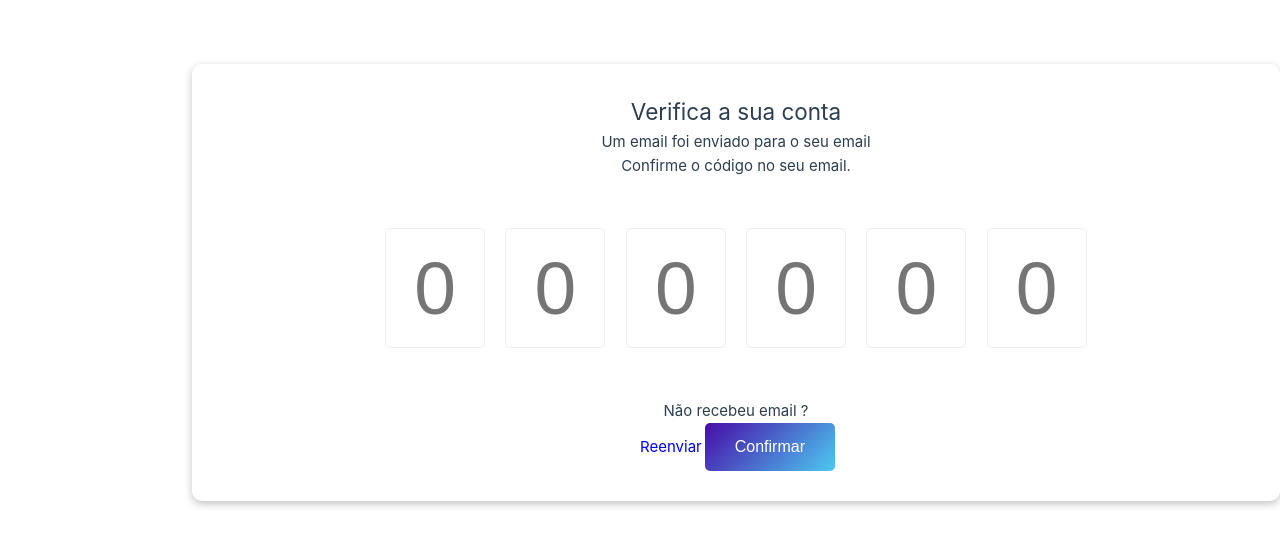
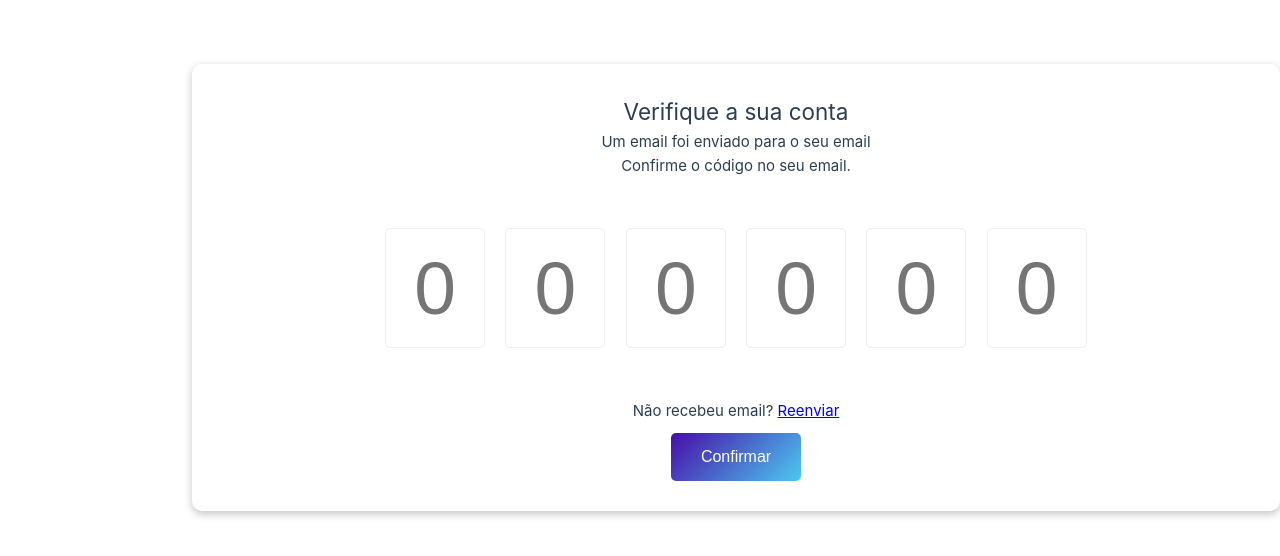
Before and after one commit to ruiiramos/myClinic-FrontEnd, a Vue app: page /confirmaremail in a window 1280 px wide. Shown: the top 556 px of the page. Built offline with nearby package versions, Linux system fonts and the light colour scheme.

Commit message:
Add functionality where a paciente can ask for the email to be resent if he doesnt find it in his mailbox

```diff
--- a/src/stores/user.js
+++ b/src/stores/user.js
@@ -50,7 +50,9 @@ export const useUserStore = defineStore('users', {
           console.log('Creating user with data:', user);
           const response = await post('/utilizadores/pacientes', user);
           sessionStorage.setItem('user_id', response.id_user)
-          this.users.push(response.data);
+          sessionStorage.setItem('email', user.email)
+          this.user = user;
+          console.log('This ponto user:', this.user);
           return response.data;
         } catch (error) {
           console.error('Error in store creating user:', error);
@@ -71,7 +73,7 @@ export const useUserStore = defineStore('users', {
           const response = await post(`/utilizadores/resend-email`, {id_user: id_user, email: email});
           return response.data;
         } catch (error) {
-          console.error('Error in store validating code:', error);
+          console.error('Error in store resending email:', error);
           throw error;
         }
       },
--- a/src/views/ConfirmarEmailView.vue
+++ b/src/views/ConfirmarEmailView.vue
@@ -1,6 +1,6 @@
 <template>
     <div class="container">
-      <h2>Verifica a sua conta</h2>
+      <h2>Verifique a sua conta</h2>
       <p>Um email foi enviado para {{ email }}  <br/> Confirme o código no seu email.</p>
       <div class="code-container">
         <input v-model="codes[0]" ref="code0" type="number" class="code" placeholder="0" min="0" max="9" required>
@@ -10,7 +10,9 @@
         <input v-model="codes[4]" ref="code4" type="number" class="code" placeholder="0" min="0" max="9" required>
         <input v-model="codes[5]" ref="code5" type="number" class="code" placeholder="0" min="0" max="9" required>
       </div>
-      <p>Não recebeu email ?</p><a href="/login" class="login-link">Reenviar</a>
+      <div class="resend-container">
+        <p>Não recebeu email? <button class="resend-button" @click="resendEmail">Reenviar</button></p>
+      </div>
       <button class="confirm-btn" @click="verifyEmail">Confirmar</button>
     </div>
   </template>
@@ -28,8 +30,8 @@
     },
     async created() {
         try {
-            const loggedUser = await this.userStore.fetchLoggedUser();
-            this.email = loggedUser ? loggedUser.email : 'o seu email';
+            const loggedUser = sessionStorage.getItem('email');
+            this.email = loggedUser ? loggedUser : 'o seu email';
         } catch (error) {
             console.error('Error fetching logged-in user:', error);
         }
@@ -57,17 +59,31 @@
     });
   },
     methods: {
-        async verifyEmail() {
+      async verifyEmail() {
         try {
           const loggedUser = sessionStorage.getItem('user_id');
           const verificationCode = this.codes.join('');
           const response = await this.userStore.validateEmail(loggedUser, verificationCode);
           // console.log('Verification response:', response);
           this.$router.push('/home');
+          sessionStorage.removeItem('user_id');
+          sessionStorage.removeItem('email')
         } catch (error) {
           console.error('Error verifying email:', error);
         }
-      }
+      },
+      async resendEmail() {
+        try {
+          const loggedUserId = sessionStorage.getItem('user_id');
+          const loggedUserEmail = sessionStorage.getItem('email');
+          const createdPaciente = this.userStore.user;
+          // console.log('Created paciente:', createdPaciente);
+          const response = await this.userStore.resendEmail(loggedUserId, loggedUserEmail);
+          // console.log('Verification response:', response);
+        } catch (error) {
+          console.error('Error resending email:', error);
+        }
+      },
     },
   }
   </script>
@@ -132,4 +148,19 @@
   .login-link{
     color: blue;
     }
+
+  .resend-button {
+    background: none;
+    color: blue;
+    border: none;
+    padding: 0;
+    font: inherit;
+    text-decoration: underline;
+    cursor: pointer;
+    margin-bottom: 10px;
+  }
+
+  .resend-button:hover {
+    color: rgb(39, 132, 162); /* Change color on hover */
+  }
   </style>
```
